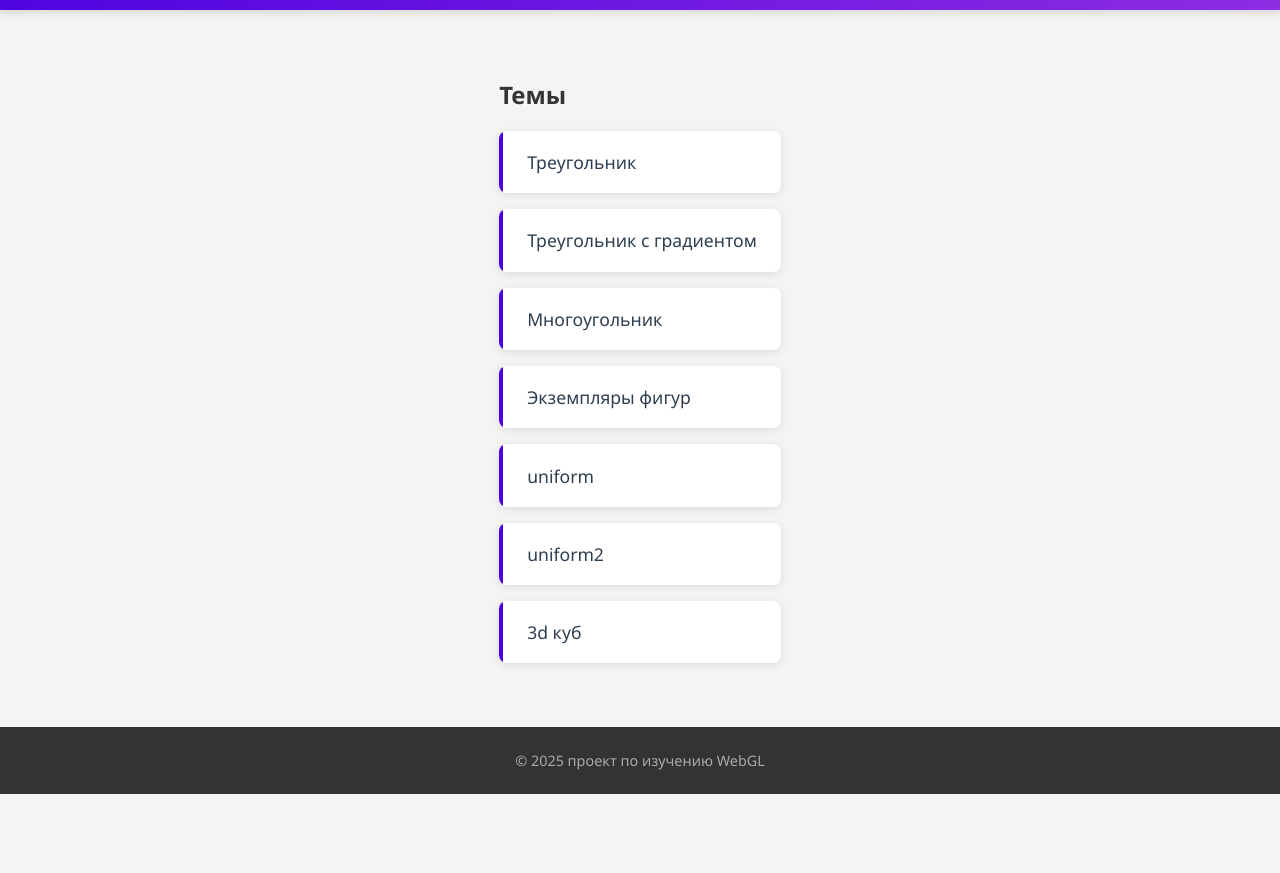
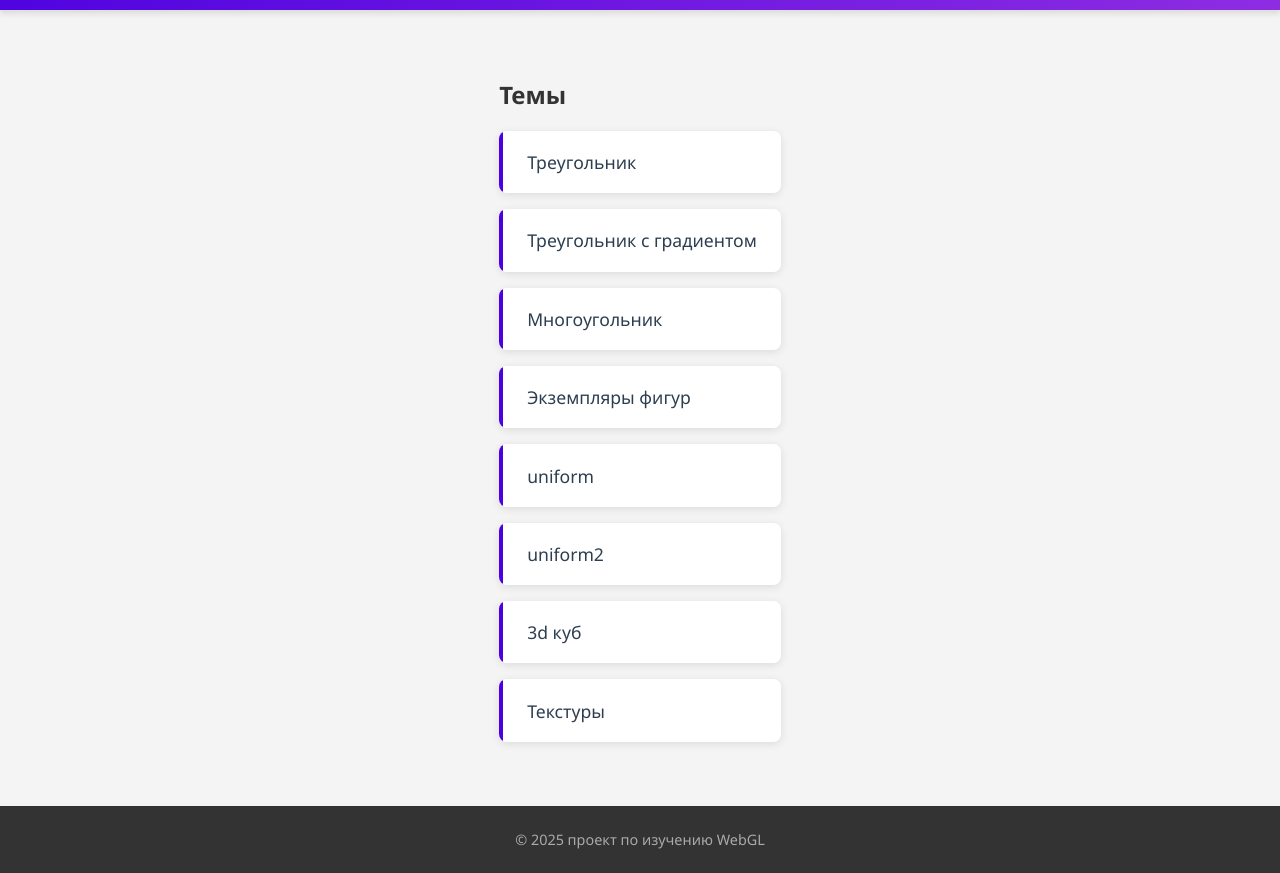
Before and after one commit to AnisiforovEvgeniy/WebGL, a plain HTML site: page index.html in a window 1280 px wide. Shown: the part 109-982 px from the top of the page. Before the commit the page ends 903 px from the top, so only its background shows below. Drawn offline with Linux system fonts and the light colour scheme.

Commit message:
fix: 8 проект

```diff
--- a/index.html
+++ b/index.html
@@ -21,6 +21,7 @@
       <li><a href="./pages/05_uniform/dist/index.html">uniform</a></li>
       <li><a href="./pages/06_uniform2/index.html">uniform2</a></li>
       <li><a href="./pages/07_cube3d/dist/index.html">3d куб</a></li>
+      <li><a href="./pages/08_texture/dist/index.html">Текстуры</a></li>
     </ul>
   </main>
 
```
Also changed, not shown: pages/08_texture/dist/assets/img1-CzPuXJEX.jpg (added), pages/08_texture/dist/assets/img2-e28I8d12.jpg (added), pages/08_texture/dist/assets/img3-Bf3yUo7I.webp (added), pages/08_texture/dist/assets/img4-CeQFaaHV.jpg (added), pages/08_texture/dist/assets/img5-1sp-QKJ2.webp (added), pages/08_texture/dist/assets/index-DRLVc_Hl.css (added), pages/08_texture/dist/assets/index-De9P_wqq.js (added), pages/08_texture/dist/index.html (added).
